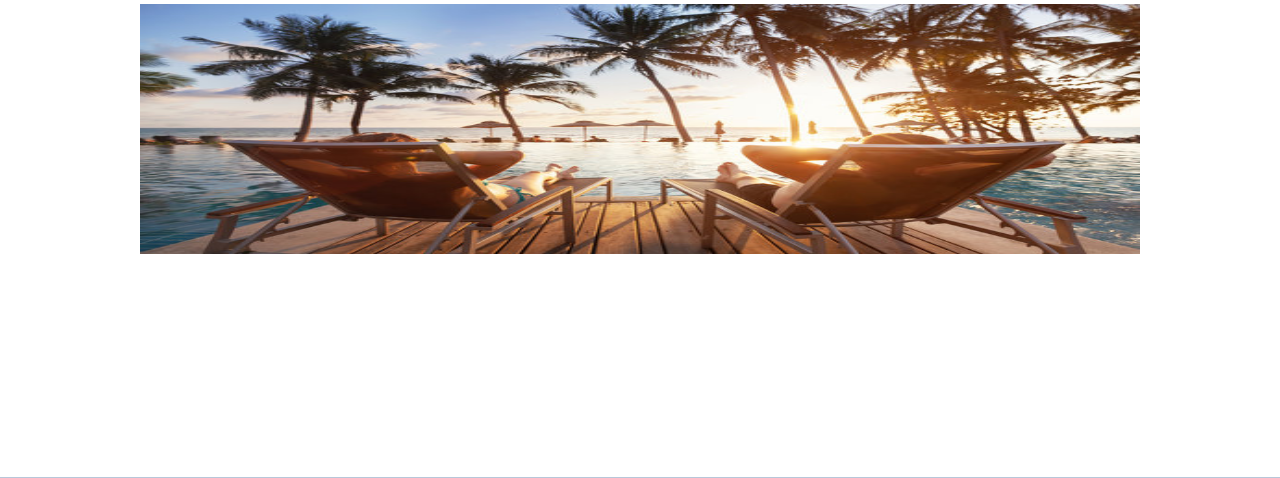
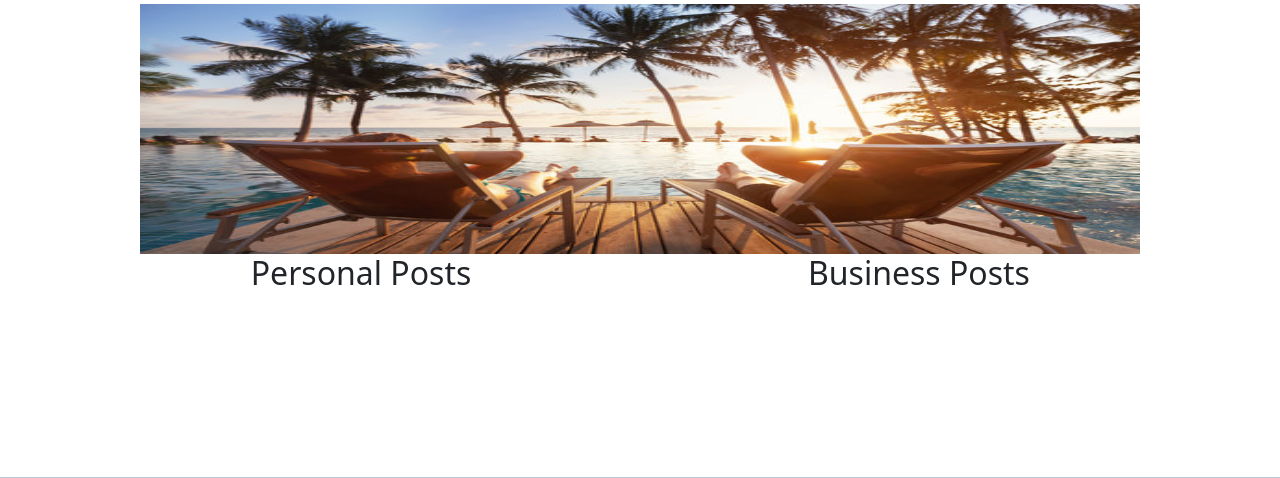
Before and after one commit to brrrrb/Group-14---Final, a Flask app: a page that uses templates/discover_page_selected.html in a window 1280 px wide. Shown: the part 197-675 px from the top of the page. Run offline with Flask 2, Linux system fonts and the light colour scheme; tables that the repository leaves empty hold one stand-in row (values such as "Sample post").

Commit message:
adding business post to be rendered

```diff
--- a/app.py
+++ b/app.py
@@ -410,11 +410,12 @@
     selected_country = request.args.get('country')
     if selected_country is None:
         selected_country = "None"
-    if selected_country != "None":
-        posts = Post.query.filter_by(country=selected_country).all()
-    else:
-        posts = Post.query.all()
-    return render_template('discover_page_selected.html', selected_country=selected_country, posts=posts)
+
+    personal_posts = Post.query.filter_by(type='personal', country=selected_country).all()
+    business_posts = Post.query.filter_by(type='business', country=selected_country).all()
+
+    return render_template('discover_page_selected.html', selected_country=selected_country, personal_posts=personal_posts, business_posts=business_posts)
+
 
 
 @app.get("/all_itineraries_page")
--- a/static/css/styles.css
+++ b/static/css/styles.css
@@ -3,6 +3,7 @@
   flex-wrap: wrap;
   justify-content: center;
 }
+
 
 .disimage {
   margin-top: 20px;
@@ -45,15 +46,29 @@
 
 .user-posts {
   display: flex;
-  justify-content: space-between;
-  margin-top: 20px;
+  justify-content: space-around; /* Adjust as needed */
+  flex-wrap: wrap;
+}
+
+.personal-posts,
+.business-posts {
+  width: calc(50% - 20px); /* Adjust width and margin as needed */
+  margin: 0 10px; /* Adjust margin as needed */
 }
 
 .user-post {
-  width: 48%;
-  padding: 10px;
-  border: 1px solid #ccc;
-  box-sizing: border-box;
+  background-color: #f2f2f2; /* Example background color */
+  border: 1px solid #ddd; /* Example border */
+  padding: 10px; /* Adjust padding as needed */
+  margin-bottom: 10px; /* Adjust margin as needed */
+}
+
+.disimage {
+  text-align: center;
+}
+
+.disimage img {
+  max-width: 100%;
 }
 
   .signin-button {
--- a/templates/discover_page_selected.html
+++ b/templates/discover_page_selected.html
@@ -8,14 +8,26 @@
         <a><img src="/static/images/vacationpic.jpg"></a>
     </div>
     <div class="user-posts">
-        {% for post in posts %}
-            <div class="user-post">
-                <h2>Title: {{ post.title }}</h2>
-                <p>Caption: {{ post.description }}</p>
-                <p>Posted by User: {{ post.user_id }}</p>
-                <p>Posted {{ post.posted_at }}</p>
-            </div>
-        {% endfor %}
+        <div class="personal-posts">
+            <h2>Personal Posts</h2>
+            {% for post in personal_posts %}
+                <div class="user-post">
+                    <h3>{{ post.title }}</h3>
+                    <p>{{ post.description }}</p>
+                    <p>Posted by User ID: {{ post.user_id }}</p>
+                </div>
+            {% endfor %}
+        </div>
+        <div class="business-posts">
+            <h2>Business Posts</h2>
+            {% for post in business_posts %}
+                <div class="user-post">
+                    <h3>{{ post.title }}</h3>
+                    <p>{{ post.description }}</p>
+                    <p>Posted by User ID: {{ post.user_id }}</p>
+                </div>
+            {% endfor %}
+        </div>
     </div>
 </div>
 {% endblock %}
```
